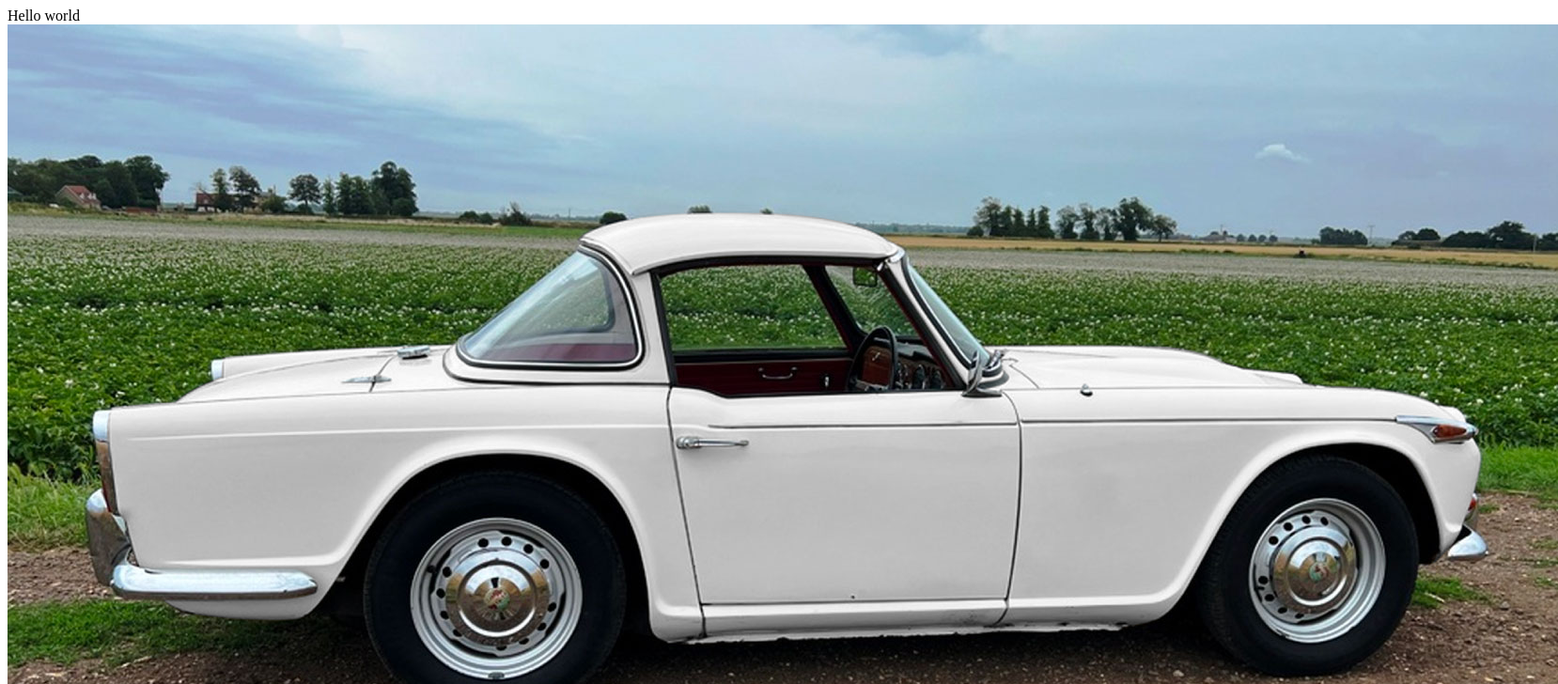
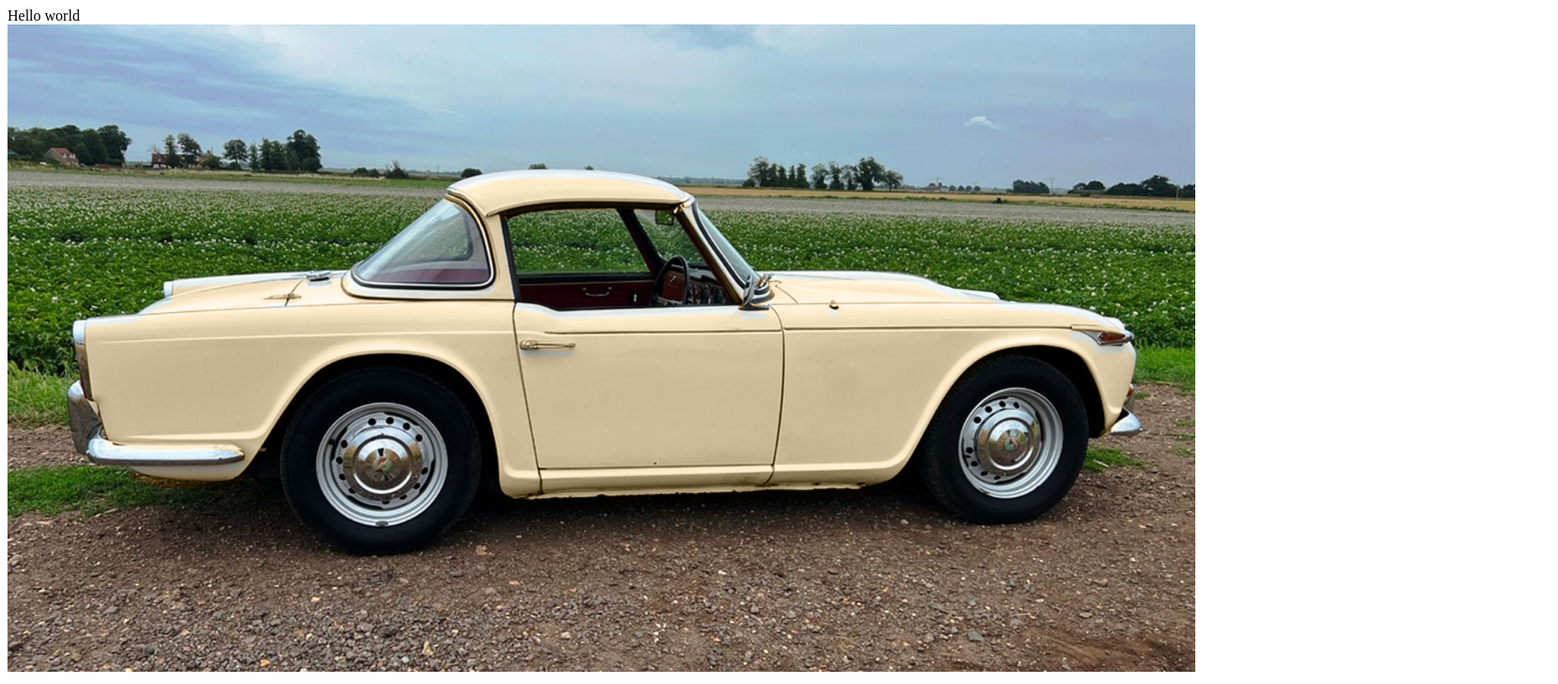
Before and after one commit to arallsopp/colouriser, an Angular app: page / in a window 1280 px wide. Shown: the top 728 px of the page at 94% size, 1658 px wide, since content can reach past the window. Built offline with nearby package versions, Linux system fonts and the light colour scheme.

Commit message:
tweaked svg mask to use canvas size

```diff
--- a/src/app/app.component.html
+++ b/src/app/app.component.html
@@ -2,5 +2,5 @@ Hello world
 
 <div class="canvas">
 <img class="main" src="assets/tr4a/background.jpg">
-<img class="mask colorised" src="assets/tr4a/mask.png">
+<img class="mask colorised" src="assets/tr4a/mask.svg">
 </div>
--- a/src/styles.css
+++ b/src/styles.css
@@ -1,9 +1,15 @@
 .canvas{
   position: relative;
+  width:100%;
+}
+.main{
+  width:100%;
 }
 .mask{
+  width:100%;
   position:absolute;
-  top:0;
+  top:10px;
+  left:0;
 }
 
 .colorised{
@@ -11,4 +17,5 @@
   mix-blend-mode: color;
   filter: hue-rotate(45deg);
   filter: brightness(585.5);
+  filter:sepia(10);
 }
```
Also changed, not shown: src/assets/tr4a/mask.svg (added).
